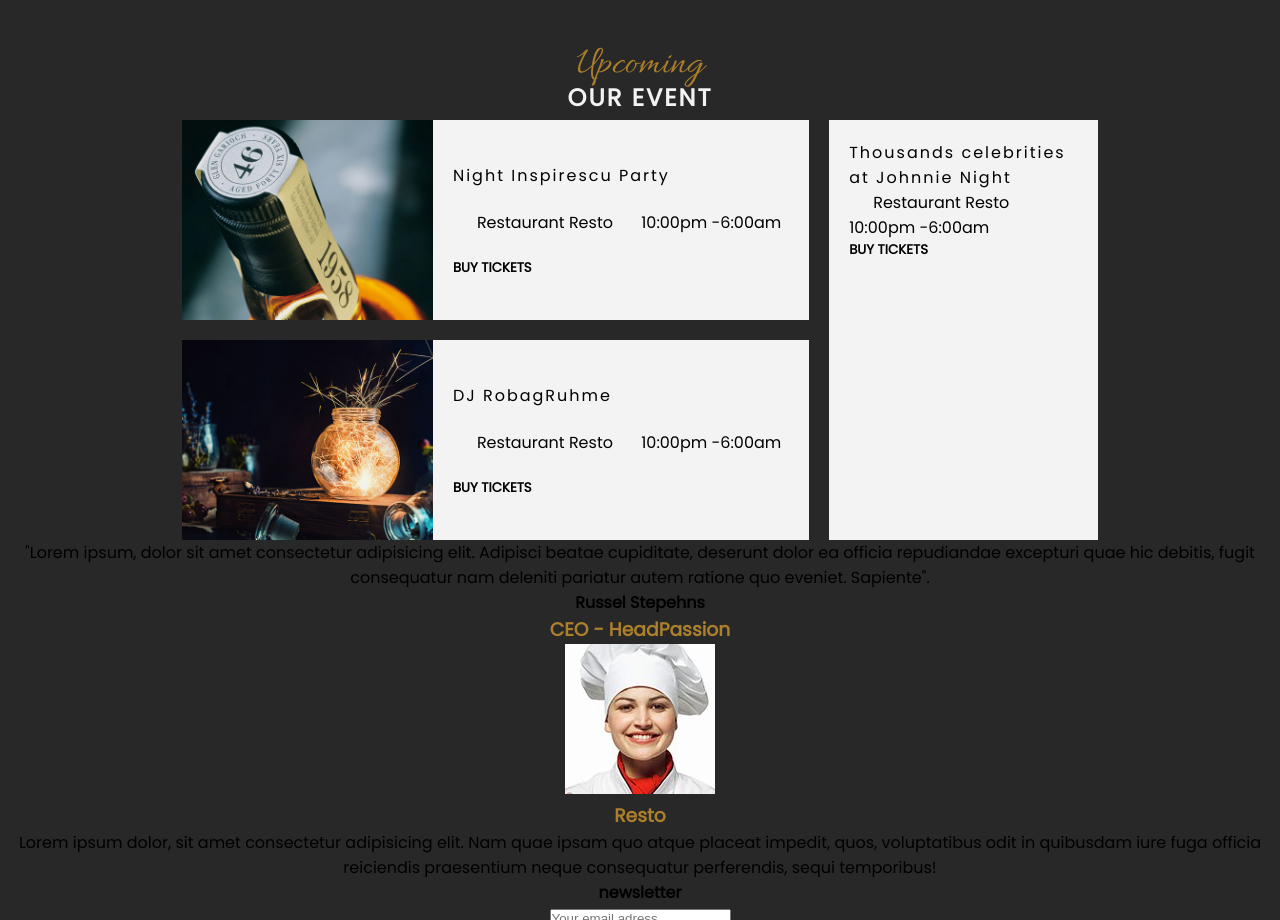
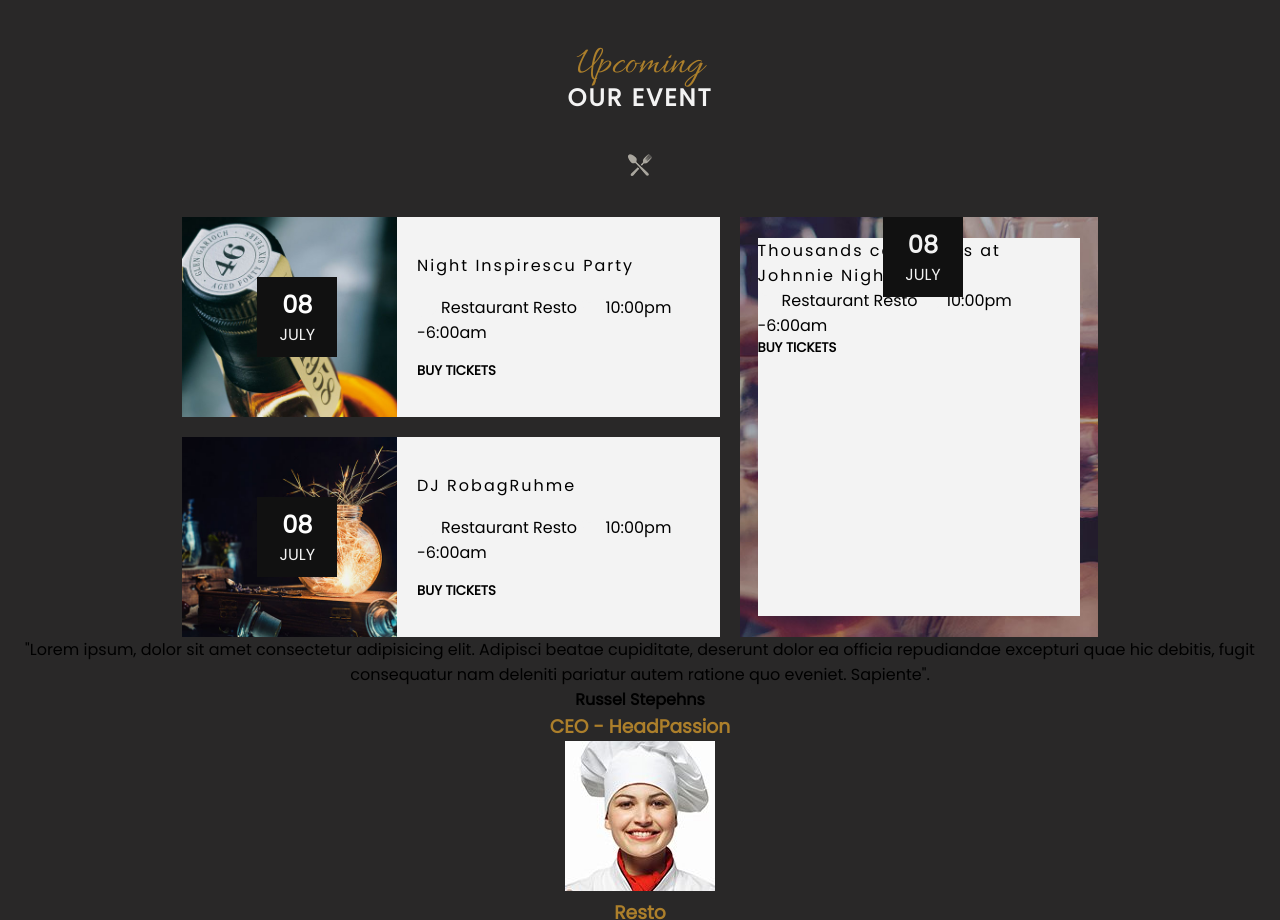
Before and after one commit to Stv-devl/Le-Resto-, a plain HTML site: page index.html in a window 1280 px wide. Shown: the part 3060-3980 px from the top of the page. Drawn offline with Linux system fonts and the light colour scheme; files whose address does not match are found by name.

Commit message:
Add files via upload

```diff
--- a/index.html
+++ b/index.html
@@ -70,7 +70,7 @@
                     <h2>Welcome to</h2>
                     <h1>the resto</h1>
                 </span>
-                <img src="./img/ic-plate-big.png" alt="ic-plate1" />
+                <img src="./img/ic-plate-big.png" alt="ic-plate1" class="ic-plate1" />
                 <p>we serve only the freshest ingredients!</p>
             </div>
         </div>
@@ -81,13 +81,13 @@
                     <h3>Discover</h3>
                     <h4>our store</h4>
                 </div>
-                <img class="flex-c-2" src="./img/ic-plate.png" alt="ic-plate2" />
+                <img class="flex-c-2" src="./img/ic-plate.png" alt="ic-plate2" class="ic-plate2" />
                 <p class="flex-c-3">Lorem ipsum dolor sit amet consectetur, adipisicing elit. Amet nisi illo sed ut
                     maiores,
                     quisquam maxime
                     quod dolor error ullam corrupti repellat itaque est explicabo eum corporis. Fuga, velit quidem.</p>
                 <div class="flex-c-4">
-                    <img src="./img/avatar-01.jpg" alt="chef-01" />
+                    <img src="./img/avatar-01.jpg" alt="chef-01" class="chef-01" />
                     <h4>Russell Stephens</h4>
                     <p>chef cook</p>
                 </div>
@@ -101,7 +101,7 @@
             <div class="container-relative">
                 <!-- flexbox-->
                 <h3>Discover</h3>
-                <img src="./img/ic-plate.png" alt="ic-plate2">
+                <img src="./img/ic-plate.png" alt="ic-plate3" class="ic-plate3">
                 <ul>
                     <li>Breakfast</li>
                     <li>Lunch</li>
@@ -113,7 +113,7 @@
                 <div class="menu-container">
                     <!--grid-->
                     <div class="menu1">
-                        <img src="./img/dish-item-01.jpg" alt="menu01">
+                        <img src="./img/dish-item-01.jpg" alt="menu01" class="menu01">
                         <!-- flexbox-->
                         <span>
                             <h4>italian source mushroom</h4>
@@ -123,7 +123,7 @@
                     </div>
                     <!--grid-->
                     <div class="menu2">
-                        <img src="./img/dish-item-02.jpg" alt="menu02">
+                        <img src="./img/dish-item-02.jpg" alt="menu02" class="menu02">
                         <!-- flexbox-->
                         <span>
                             <h4>fried potatoes with garlic</h4>
@@ -133,7 +133,7 @@
                     </div>
                     <!--grid-->
                     <div class="menu3">
-                        <img src="./img/dish-item-03.jpg" alt="menu03">
+                        <img src="./img/dish-item-03.jpg" alt="menu03" class="menu03">
                         <!-- flexbox-->
                         <span>
                             <h4>tenu roast source</h4>
@@ -143,7 +143,7 @@
                     </div>
                     <!--grid-->
                     <div class="menu4">
-                        <img src="./img/dish-item-04.jpg" alt="menu04">
+                        <img src="./img/dish-item-04.jpg" alt="menu04" class="menu04">
                         <!-- flexbox-->
                         <span>
                             <h4>roast pork (4 sticks)</h4>
@@ -153,7 +153,7 @@
                     </div>
                     <!--grid-->
                     <div class="menu5">
-                        <img src="./img/dish-item-05.jpg" alt="menu05">
+                        <img src="./img/dish-item-05.jpg" alt="menu05" class="menu05">
                         <!-- flexbox-->
                         <span>
                             <h4>salt fried chiken</h4>
@@ -163,7 +163,7 @@
                     </div>
                     <!--grid-->
                     <div class="menu6">
-                        <img src="./img/dish-item-06.jpg" alt="menu06">
+                        <img src="./img/dish-item-06.jpg" alt="menu06" class="menu06">
                         <!-- flexbox-->
                         <span>
                             <h4>crab with curry sources</h4>
@@ -173,7 +173,7 @@
                     </div>
                     <!--grid-->
                     <div class="menu7">
-                        <img src="./img/dish-item-07.jpg" alt="menu07">
+                        <img src="./img/dish-item-07.jpg" alt="menu07" class="menu07">
                         <!-- flexbox-->
                         <span>
                             <h4>imported salmon</h4>
@@ -185,7 +185,7 @@
 
                     <!--grid-->
                     <div class="menu8">
-                        <img src="./img/dish-item-08.jpg" alt="menu08">
+                        <img src="./img/dish-item-08.jpg" alt="menu08" class="menu08">
                         <!-- flexbox-->
                         <span>
                             <h4>baked potato pizza</h4>
@@ -208,7 +208,7 @@
                     <h3>Time</h3>
                     <h4>open</h4>
                 </div>
-                <img src="./img/ic-plate.png" alt="ic-plate3">
+                <img src="./img/ic-plate.png" alt="ic-plate4" class="ic-plate4">
                 <!--flexbox-->
                 <div class="booking-txt2">
                     <h3>monday - friday</h3>
@@ -230,7 +230,7 @@
                     <h3>Reservation</h3>
                     <h2>online booking</h2>
                 </div>
-                <img src="./img/ic-plate.png" alt="ic-plate4">
+                <img src="./img/ic-plate.png" alt="ic-plate5" class="ic-plate5">
                 <!--grid-->
                 <form action="">
                     <select id="people">
@@ -262,12 +262,15 @@
                 <h3>Upcoming</h3>
                 <h2>our event</h2>
             </div>
+            <img src="./img/ic-plate.png" alt="ic-plate6" class="ic-plate6">
             <!--grid-->
             <div class="event-grid">
                 <!--grid-->
                 <div class="event-right-top">
                     <div class="grid1-left">
-                        <div class="absolute1"></div>
+                        <div class="absolute1">
+                            <h2>08</h2>july
+                        </div>
                     </div>
                     <!--flex-->
                     <div class="grid1-right">
@@ -281,7 +284,9 @@
                 <!--grid-->
                 <div class="event-right-bottom">
                     <div class="grid2-left">
-                        <div class="absolute2"></div>
+                        <div class="absolute2">
+                            <h2>08</h2>july
+                        </div>
                     </div>
                     <!--flex-->
                     <div class="grid2-right">
@@ -293,7 +298,9 @@
                 </div>
                 <div class="event-left">
                     <div class="event-left-container">
-                        <div class="absolute2"></div>
+                        <div class="absolute3">
+                            <h2>08</h2>july
+                        </div>
                         <h4>Thousands celebrities at Johnnie Night</h4>
                         <p><a href="#"> <i class="fab fa-twitter fa-xl"></i></a>Restaurant Resto <a href="#"> <i
                                     class="fab fa-twitter fa-xl"></i></a>10:00pm -6:00am</p>
@@ -312,7 +319,7 @@
                 <h4>Russel Stepehns</h4>
                 <h3>CEO - HeadPassion</h3>
             </div>
-            <img class="img-absolute" src="./img/avatar-02.jpg" alt="ic-plate4">
+            <img class="img-absolute" src="./img/avatar-02.jpg" alt="avatar02" class="avatar02">
         </section>
     </main>
     <!--grid-->
--- a/styles/layouts/_section3.scss
+++ b/styles/layouts/_section3.scss
@@ -13,12 +13,16 @@ Section 3 setting => Event
   letter-spacing: 2px;
 }
 
+.ic-plate6 {
+  margin: 30px 0;
+}
+
 .event-grid {
   width: 70%;
   display: grid;
   justify-content: center;
   align-items: center;
-  grid-template-columns: 70% 30%;
+  grid-template-columns: 60% 40%;
   grid-template-rows: 200px 200px;
   grid-template-areas:
     "t1 t2"
@@ -46,9 +50,28 @@ Section 3 setting => Event
     grid-template-rows: 200px;
 
     .grid1-left {
+      position: relative;
       background: url(..//../img/event-01.jpg) center/cover;
       width: 100%;
       height: 100%;
+
+      .absolute1 {
+        position: absolute;
+        width: 80px;
+        height: 80px;
+        background: $black1;
+        color: $white1;
+        text-transform: uppercase;
+        text-align: center;
+        top: 30%;
+        left: 35%;
+        transform: translate(30% 35%);
+
+        h2 {
+          color: white;
+          padding: 10px 0 0 0;
+        }
+      }
     }
 
     .grid1-right {
@@ -70,9 +93,28 @@ Section 3 setting => Event
     grid-template-rows: 200px;
 
     .grid2-left {
+      position: relative;
       background: url(..//../img/event-02.jpg) center/cover;
       width: 100%;
       height: 100%;
+
+      .absolute2 {
+        position: absolute;
+        width: 80px;
+        height: 80px;
+        background: $black1;
+        color: $white1;
+        text-transform: uppercase;
+        text-align: center;
+        top: 30%;
+        left: 35%;
+        transform: translate(30% 35%);
+
+        h2 {
+          color: white;
+          padding: 10px 0 0 0;
+        }
+      }
     }
 
     .grid2-right {
@@ -86,10 +128,35 @@ Section 3 setting => Event
   }
 
   .event-left {
+    position: relative;
     grid-area: t2;
-    background: $white1;
+    background: url(..//../img/event-03.jpg) center/cover;
     width: 100%;
     height: 100%;
-    padding: 20px;
+
+    .event-left-container {
+      width: 90%;
+      height: 90%;
+      background: $white1;
+      margin: 21px auto;
+
+      .absolute3 {
+        position: absolute;
+        width: 80px;
+        height: 80px;
+        background: $black1;
+        color: $white1;
+        text-transform: uppercase;
+        text-align: center;
+        top: 0%;
+        left: 40%;
+        transform: translate(0% 40%);
+
+        h2 {
+          color: $white1;
+          padding: 10px 0 0 0;
+        }
+      }
+    }
   }
 }
```
Also changed, not shown: styles/index.css, 1 other file.
